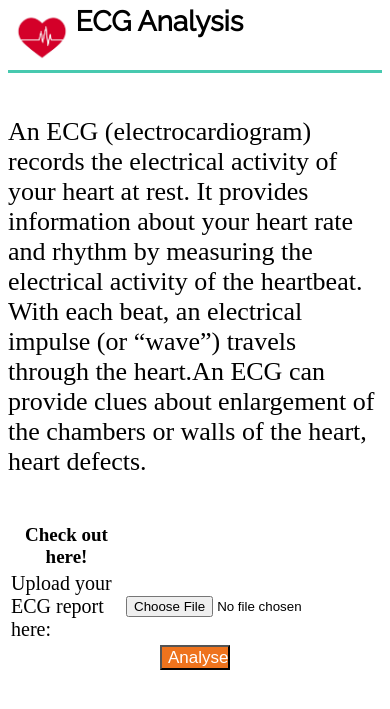
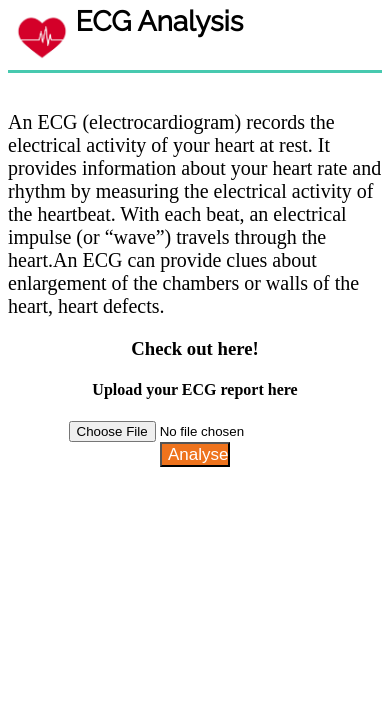
Before and after one commit to jayasri-bandi02/ECG_DATA_ANALYSIS, a Flask app: page / in a window 390 px wide. Shown: the top 709 px of the page. Run offline with Flask 2, Linux system fonts and the light colour scheme.

Commit message:
added responsive fonts and changed model name

```diff
--- a/app.py
+++ b/app.py
@@ -23,7 +23,7 @@ try:
     app = Flask(__name__,template_folder='template')
     app.config['UPLOAD_FOLDER'] = UPLOAD_FOLDER
     K.clear_session()
-    model = load_model('model/ecg_model.h5')
+    model = load_model('model/model.h5')
     #graph = tf.get_default_graph()
     def process_image(filename):
         img = cv2.imread(os.path.join(app.config['UPLOAD_FOLDER'], filename))
--- a/requirements.txt
+++ b/requirements.txt
@@ -3,5 +3,5 @@ flask
 requests
 numpy
 pandas
-PIL
-cv2
+PILLOW
+opencv-python
--- a/template/form.html
+++ b/template/form.html
@@ -15,20 +15,14 @@
 padding-top:4px;">ECG Analysis</label></li>
 </ul>
 </div>
-<br><p style="font-size:26px;">An ECG (electrocardiogram) records the electrical activity of your heart at rest. It provides information about your heart rate and rhythm by measuring the electrical activity of the heartbeat. With each beat, an electrical impulse (or “wave”) travels through the heart.An ECG can provide clues about enlargement of the chambers or walls of the heart, heart defects.
+<br><p style="font-size:20px;">An ECG (electrocardiogram) records the electrical activity of your heart at rest. It provides information about your heart rate and rhythm by measuring the electrical activity of the heartbeat. With each beat, an electrical impulse (or “wave”) travels through the heart.An ECG can provide clues about enlargement of the chambers or walls of the heart, heart defects.
 </p>
 <center>
 <form method="post" action="predict" enctype="multipart/form-data">
-<table>
-<th style="font-size:19px;">Check out here!</th>
-<tr>
-<td style="font-size:20px;">Upload your ECG report here:</td>
-<td><input type="file" name="img_file" accept=".jpg"></td>
-</tr><br>
-<tr>
-<td colspan="2"><center><input style="background-color:#EE731D;color:white;width:70px;height:25px;font-size:17px;" type="submit"  value="Analyse"></center></td>
-</tr>
-</table>
+   <center><h3>Check out here!</h3></center>
+   <center><h4>Upload your ECG report here</h4></center>
+   <input type="file" name="img_file" accept=".jpg">
+   <center><input style="background-color:#EE731D;color:white;width:70px;height:25px;font-size:17px;" type="submit"  value="Analyse"></center>
 </form>
 <h3 style="color:#4DC3FF">{{ prediction }}<h3>
 </center>
```
Also changed, not shown: static/uploads/final.jpg (added), static/uploads/image10.jpg (added), 2 other files.
